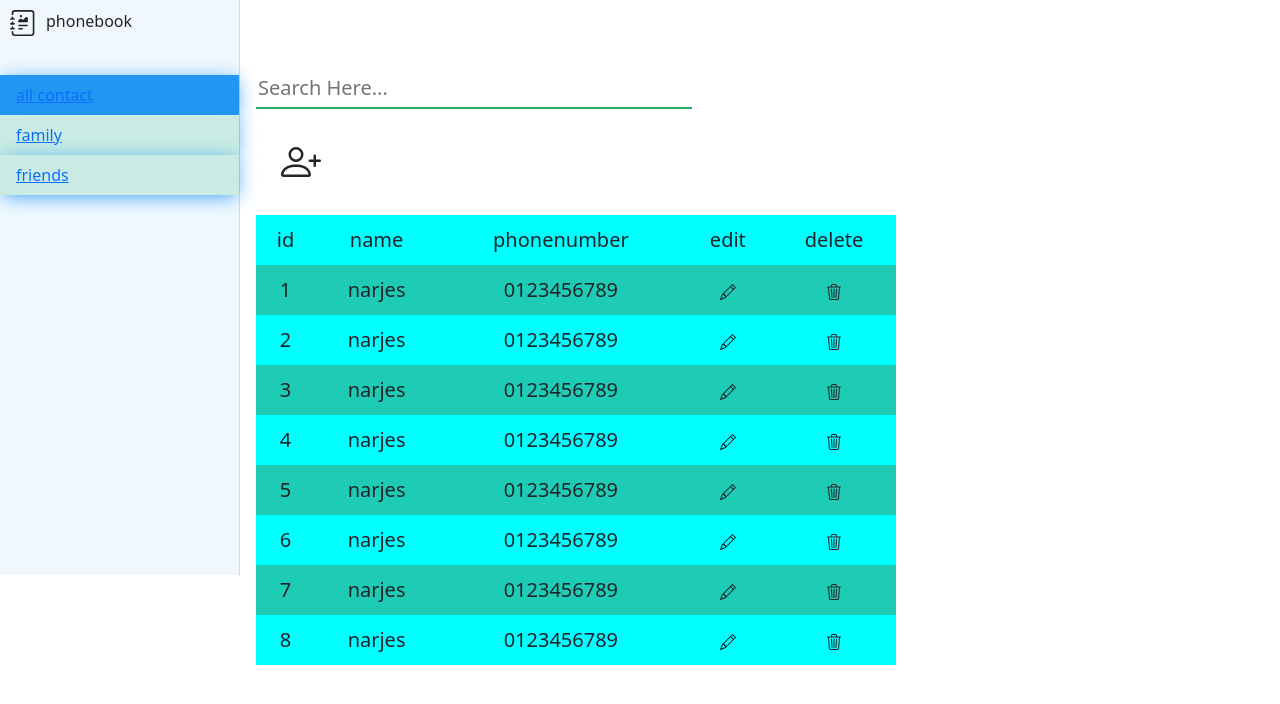
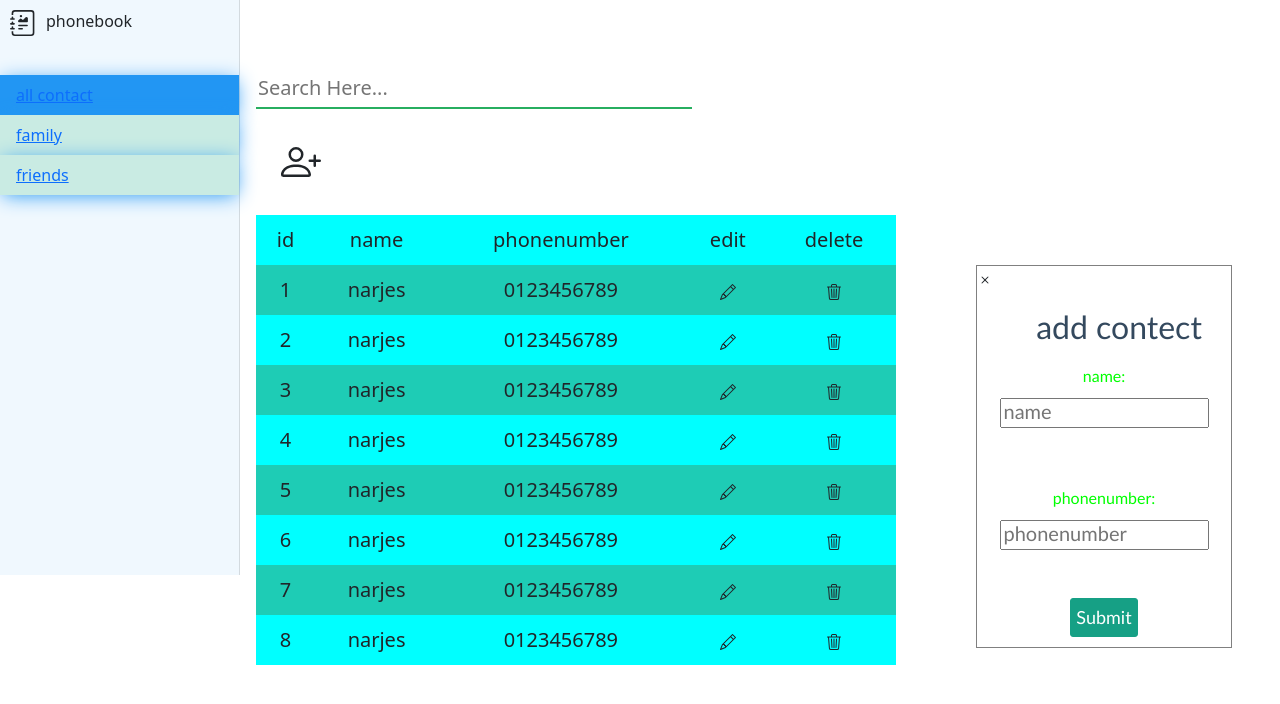
Before and after one commit to narjesshn123/PhoneBook-react, a React (Create React App) app in the folder phonebook/: page /allcontact in a window 1280 px wide. Both pictures are taken after a click on the icon 301 px from the left and 162 px from the top of the page. Shown: the top 704 px of the page. Built offline with nearby package versions, Linux system fonts and the light colour scheme.

Commit message:
add edit

```diff
--- a/phonebook/src/component/Form.jsx
+++ b/phonebook/src/component/Form.jsx
@@ -19,9 +19,9 @@ export const Form = ({users, setUser, setUsers, user})=>{
     return(
 
         <>
-        {hide?
+        {hide && (
         <div style={{border:"1px solid gray"}}>
-        <svg onClick={()=>setHide(false)} xmlns="http://www.w3.org/2000/svg" width="16" height="16" fill="currentColor" class="bi bi-x" viewBox="0 0 16 16">
+        <svg onClick={()=>setHide(!hide)} xmlns="http://www.w3.org/2000/svg" width="16" height="16" fill="currentColor" class="bi bi-x" viewBox="0 0 16 16">
   <path d="M4.646 4.646a.5.5 0 0 1 .708 0L8 7.293l2.646-2.647a.5.5 0 0 1 .708.708L8.707 8l2.647 2.646a.5.5 0 0 1-.708.708L8 8.707l-2.646 2.647a.5.5 0 0 1-.708-.708L7.293 8 4.646 5.354a.5.5 0 0 1 0-.708z"/>
 </svg>
         <form id="headFrm" onSubmit={handleAdd}>
@@ -45,7 +45,7 @@ value={user.phonenumber}/>
 <input  type={"submit"}/>
 </div>
 </form>
-</div> : null}
+</div> )}
         </>
     )
 }
--- a/phonebook/src/component/Table.jsx
+++ b/phonebook/src/component/Table.jsx
@@ -5,7 +5,8 @@ import { useState } from 'react';
 import { Button } from './Button';
 import {Form } from './Form';
     export const Table = ({users, setUser, setUsers, user, Children}) => {
-      const [show, setShow] = useState(true);
+      const [show, setShow] = useState(false);
+
         const handleDelete = (id) => {
             setUsers(users.filter(user => user.id !== id))
         }
@@ -43,7 +44,7 @@ import {Form } from './Form';
             </td> */}
             <td>
             <svg className='trash' xmlns="http://www.w3.org/2000/svg" width="16" height="16" fill="currentColor" class="bi bi-pencil" viewBox="0 0 16 16"
-             onClick={() => {setUser(user)}}>
+             onClick={() => {setUser(user); setShow(show)}}>
   <path d="M12.146.146a.5.5 0 0 1 .708 0l3 3a.5.5 0 0 1 0 .708l-10 10a.5.5 0 0 1-.168.11l-5 2a.5.5 0 0 1-.65-.65l2-5a.5.5 0 0 1 .11-.168l10-10zM11.207 2.5 13.5 4.793 14.793 3.5 12.5 1.207 11.207 2.5zm1.586 3L10.5 3.207 4 9.707V10h.5a.5.5 0 0 1 .5.5v.5h.5a.5.5 0 0 1 .5.5v.5h.293l6.5-6.5zm-9.761 5.175-.106.106-1.528 3.821 3.821-1.528.106-.106A.5.5 0 0 1 5 12.5V12h-.5a.5.5 0 0 1-.5-.5V11h-.5a.5.5 0 0 1-.468-.325z"/>
 </svg>
             </td>
@@ -56,8 +57,10 @@ import {Form } from './Form';
     </tr>)}
             </table>
             </div>
-            <div  className=''>
-           { show && ( <Form   user={user} users={users} setUser={setUser} setUsers={setUsers}/>)}
+            <div  className='right-form'>
+           { show && ( <Form   user={user} users={users} setUser={setUser} setUsers={setUsers}/>)
+           }
+
             </div>
 
         </>
```
